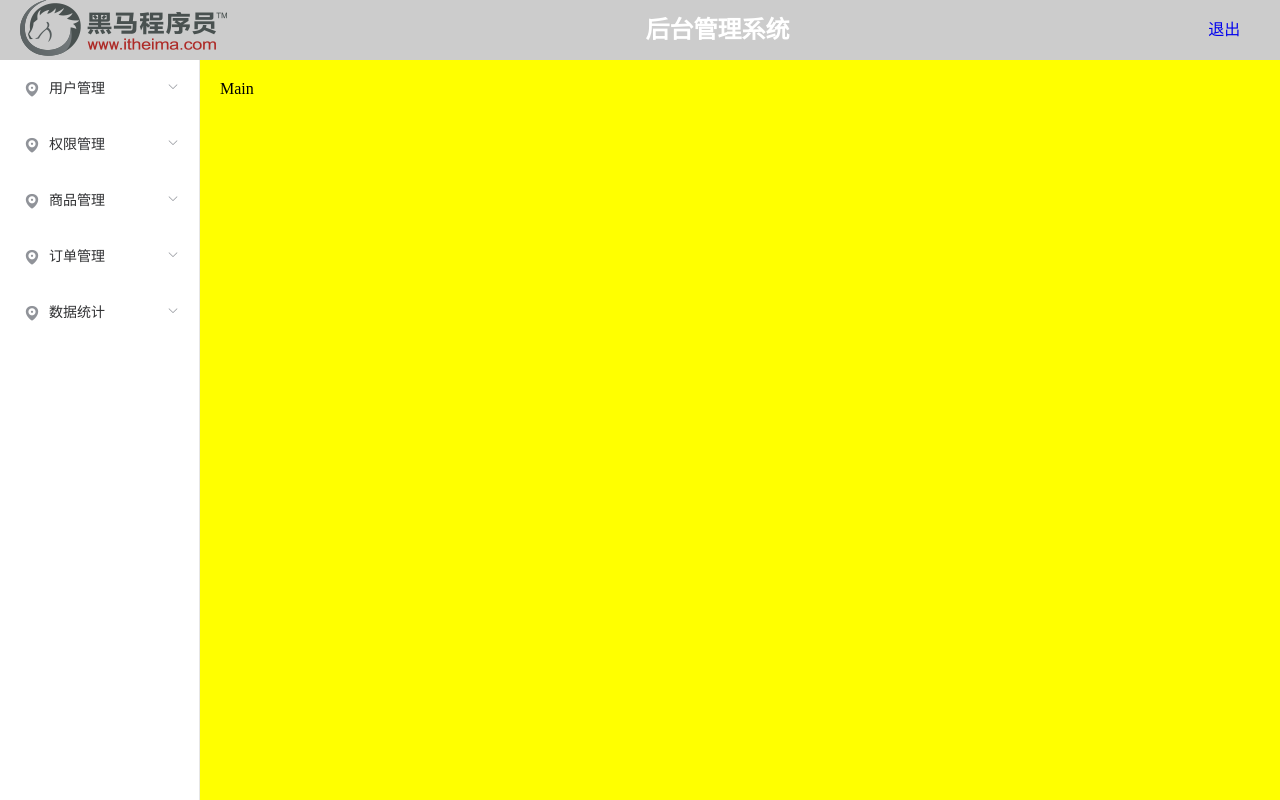
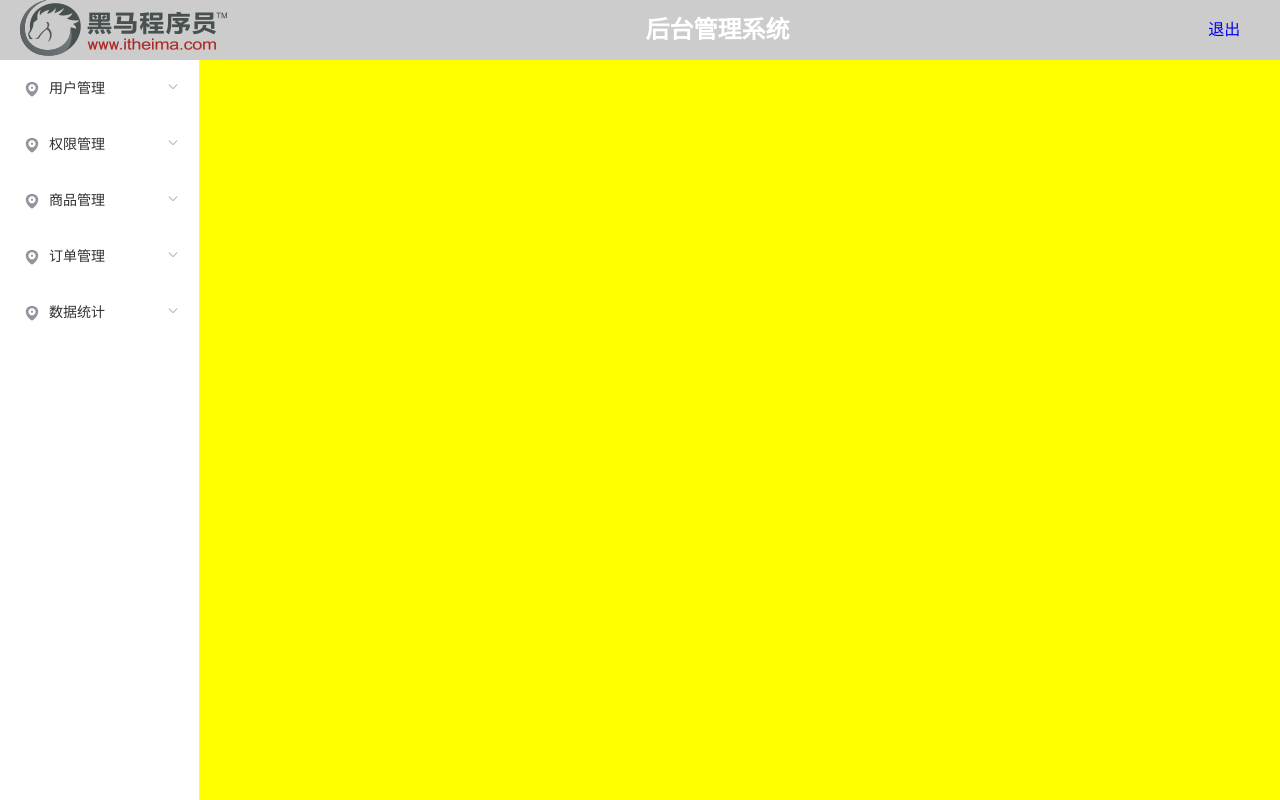
Before and after one commit to qq7783/server, a Vue app: page /login in a window 1280 px wide. Built offline with nearby package versions, Linux system fonts and the light colour scheme; sample sign-in values are in the browser's storage.

Commit message:
配置用户路由

```diff
--- a/src/components/home.vue
+++ b/src/components/home.vue
@@ -21,7 +21,7 @@
               <i class="el-icon-location"></i>
               <span>用户管理</span>
             </template>
-            <el-menu-item index="1-1">用户列表</el-menu-item>
+            <el-menu-item index="users">用户列表</el-menu-item>
           </el-submenu>
           <el-submenu index="2">
             <template slot="title">
@@ -56,7 +56,9 @@
           </el-submenu>
         </el-menu>
       </el-aside>
-      <el-main class="main">Main</el-main>
+      <el-main class="main">
+          <router-view></router-view>
+      </el-main>
     </el-container>
   </el-container>
 </template>
--- /dev/null
+++ b/src/components/users.vue
@@ -0,0 +1,13 @@
+<template>
+    <div>user</div>
+</template>
+
+<script>
+export default {
+
+}
+</script>
+
+<style>
+
+</style>
--- a/src/router/index.js
+++ b/src/router/index.js
@@ -2,6 +2,7 @@ import Vue from 'vue'
 import Router from 'vue-router'
 import Login from '@/components/login.vue'
 import Home from '@/components/home.vue'
+import Users from '@/components/users.vue'
 Vue.use(Router)
 
 export default new Router({
@@ -9,7 +10,12 @@ export default new Router({
     {
       path: '/',
       name: 'home',
-      component: Home
+      component: Home,
+      children: [{
+        path: '/users',
+        name: 'users',
+        component: Users
+      }]
     },{
       path: '/login',
       name: 'login',
```
